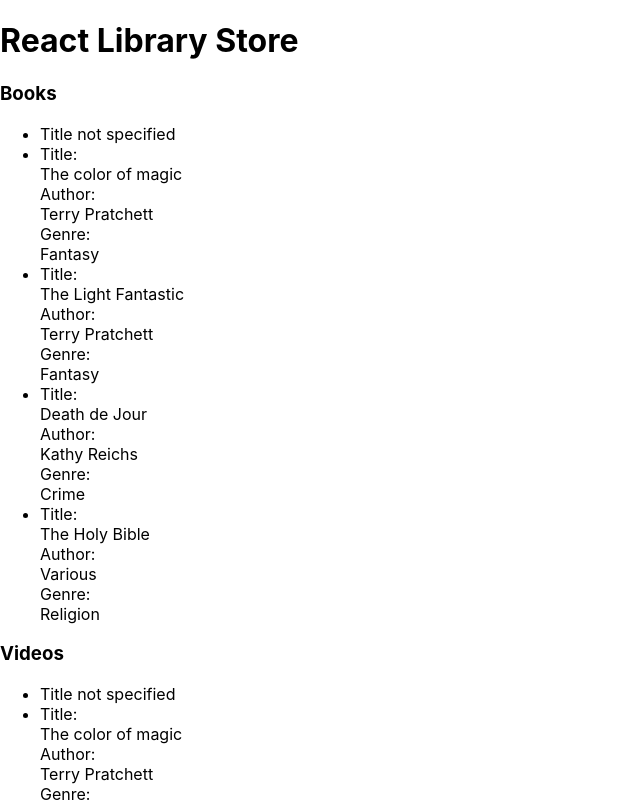
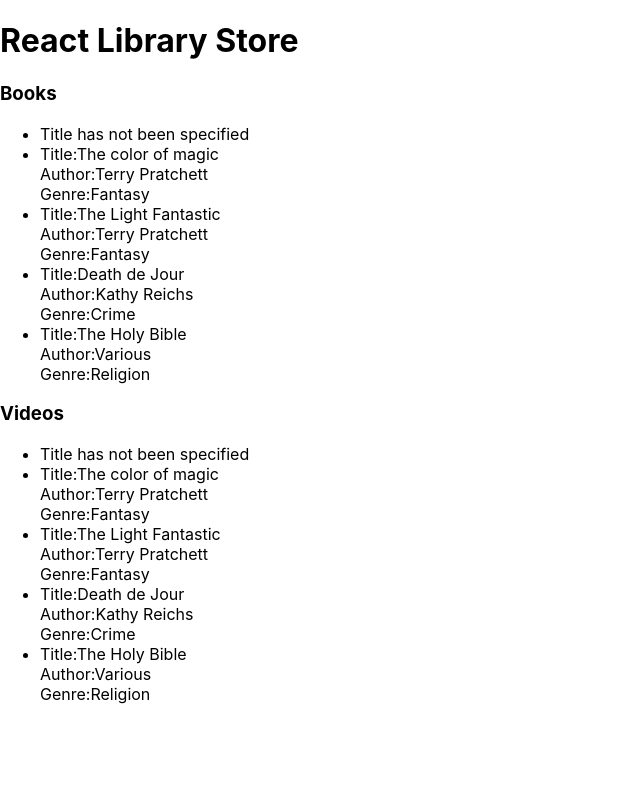
Before and after one commit to james4-daf/react-library-store-example, a React (Create React App) app: page / in a window 1280 px wide. Shown: the top 802 px of the page, without its empty margins (0-640 px from the left). Built offline with nearby package versions, Linux system fonts and the light colour scheme.

Commit message:
Added code smells changes

```diff
--- /dev/null
+++ b/src/components/ErrorField.jsx
@@ -0,0 +1,11 @@
+import React from 'react';
+
+const ErrorField = ({ message }) => {
+	return (
+		<>
+			<div className='list-item-error'>{message}</div>
+		</>
+	);
+};
+
+export default ErrorField;
--- a/src/components/ListItem.jsx
+++ b/src/components/ListItem.jsx
@@ -1,4 +1,6 @@
 import React from 'react';
+import ListItemField from './ListItemField';
+import ErrorField from './ErrorField';
 import { isNullUndefinedOrEmpty } from '../utilities/StringUtils';
 
 const ListItem = (props) => {
@@ -6,22 +8,13 @@ const ListItem = (props) => {
 
 	return isValid ? (
 		<>
-			<div>
-				<div className='list-item-title-label'>Title: </div>
-				<div className='list-item-title'>{props.title}</div>
-			</div>
-			<div>
-				<div className='list-item-author-label'>Author: </div>
-				<div className='list-item-author'>{props.author}</div>
-			</div>
-			<div>
-				<div className='list-item-genre-label'>Genre: </div>
-				<div className='list-item-genre'>{props.genre}</div>
-			</div>
+			<ListItemField name='title' labelText='Title:' text={props.title} />
+			<ListItemField name='author' labelText='Author:' text={props.author} />
+			<ListItemField name='genre' labelText='Genre:' text={props.genre} />
 		</>
 	) : (
 		<>
-			<div className='list-item-error'>Title not specified</div>
+			<ErrorField message='Title has not been specified' />
 		</>
 	);
 };
--- /dev/null
+++ b/src/components/ListItemField.jsx
@@ -0,0 +1,17 @@
+import React from 'react';
+
+const ListItemField = ({ labelText, name, text, ...rest }) => {
+	let { className, ...inputProps } = rest;
+	className = className ?? '';
+	className += ' list-item-field';
+
+	//The input props are any other properties we may want to pass down such as vidibility
+	return (
+		<div className={className} {...inputProps}>
+			<label htmlFor={name}>{labelText}</label>
+			<span name={name}>{text}</span>
+		</div>
+	);
+};
+
+export default ListItemField;
```
Also changed, not shown: 2 other files (tests, documents, lock files or other folders).
